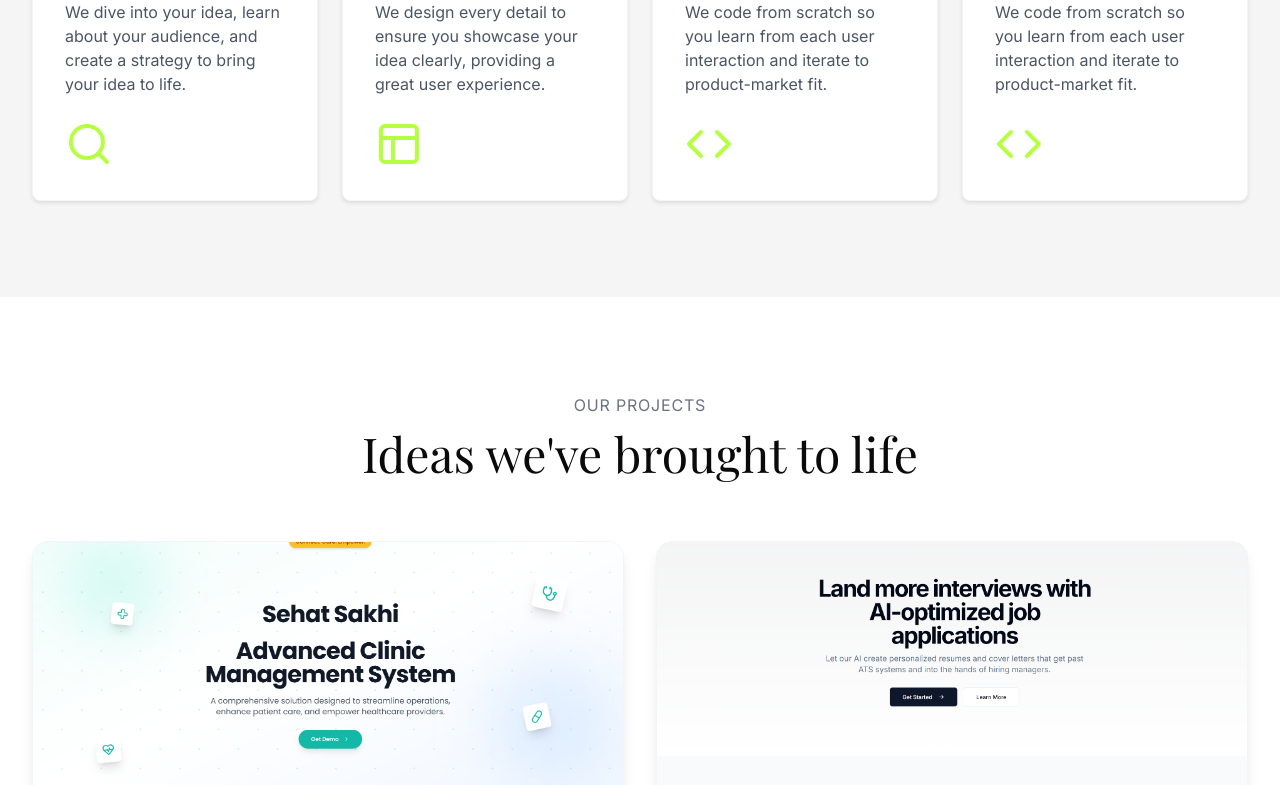
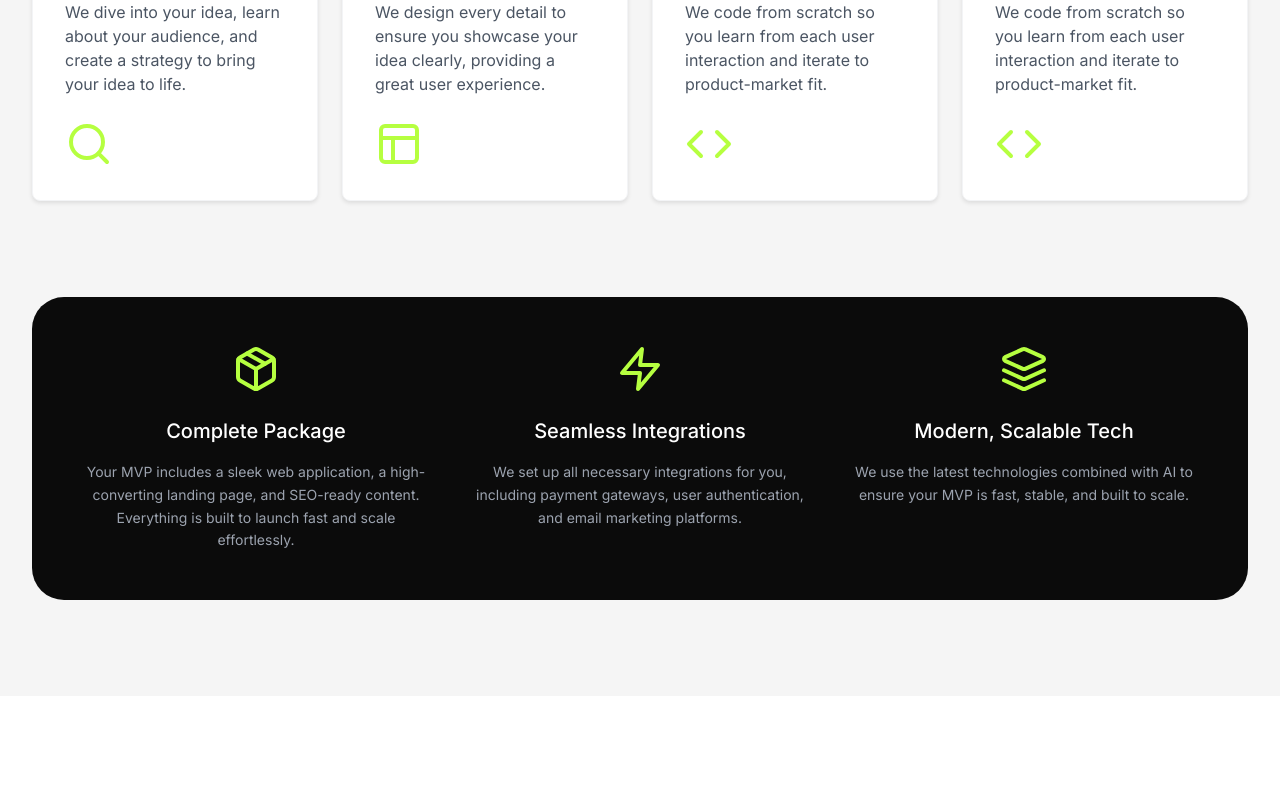
Before and after one commit to samtaxak11/buildrush, a Next.js app: page / in a window 1280 px wide. Shown: the part 1277-2062 px from the top of the page. Built offline with nearby package versions, Linux system fonts and the light colour scheme; a web font is replaced by a local one.

Commit message:
Update Process Section with Additional Content

```diff
--- a/components/ProcessSection.tsx
+++ b/components/ProcessSection.tsx
@@ -1,7 +1,7 @@
 "use client";
 
 import { motion } from "framer-motion";
-import { Search, Paintbrush, Layout, Code } from "lucide-react";
+import { Search, Paintbrush, Layout, Code, Package, Zap, Layers } from "lucide-react";
 
 const processSteps = [
   {
@@ -34,6 +34,24 @@ const processSteps = [
   },
 ];
 
+const features = [
+  {
+    icon: Package,
+    title: "Complete Package",
+    description: "Your MVP includes a sleek web application, a high-converting landing page, and SEO-ready content. Everything is built to launch fast and scale effortlessly.",
+  },
+  {
+    icon: Zap,
+    title: "Seamless Integrations",
+    description: "We set up all necessary integrations for you, including payment gateways, user authentication, and email marketing platforms.",
+  },
+  {
+    icon: Layers,
+    title: "Modern, Scalable Tech",
+    description: "We use the latest technologies combined with AI to ensure your MVP is fast, stable, and built to scale.",
+  },
+];
+
 const ProcessSection = () => {
   return (
     <section id="process" className="bg-[#f5f5f5] py-24">
@@ -46,7 +64,7 @@ const ProcessSection = () => {
           </h2>
         </div>
 
-        <div className="grid grid-cols-1 md:grid-cols-2 lg:grid-cols-4 gap-6">
+        <div className="grid grid-cols-1 md:grid-cols-2 lg:grid-cols-4 gap-6 mb-24">
           {processSteps.map((step, index) => (
             <motion.div
               key={step.title}
@@ -71,6 +89,25 @@ const ProcessSection = () => {
             </motion.div>
           ))}
         </div>
+
+        <div className="grid grid-cols-1 md:grid-cols-3 gap-8 bg-[#0B0B0B] rounded-[32px] p-12">
+          {features.map((feature, index) => (
+            <motion.div
+              key={feature.title}
+              className="text-center"
+              initial={{ opacity: 0, y: 20 }}
+              whileInView={{ opacity: 1, y: 0 }}
+              transition={{ duration: 0.5, delay: index * 0.1 }}
+              viewport={{ once: true, margin: "-50px" }}
+            >
+              <div className="flex justify-center mb-6">
+                <feature.icon className="w-12 h-12 text-[#B6FF40]" />
+              </div>
+              <h3 className="text-xl font-medium text-white mb-4">{feature.title}</h3>
+              <p className="text-gray-400 text-sm leading-relaxed">{feature.description}</p>
+            </motion.div>
+          ))}
+        </div>
       </div>
     </section>
   );
```
Also changed, not shown: public/Screenshot (135).png, public/Screenshot (136).png.
